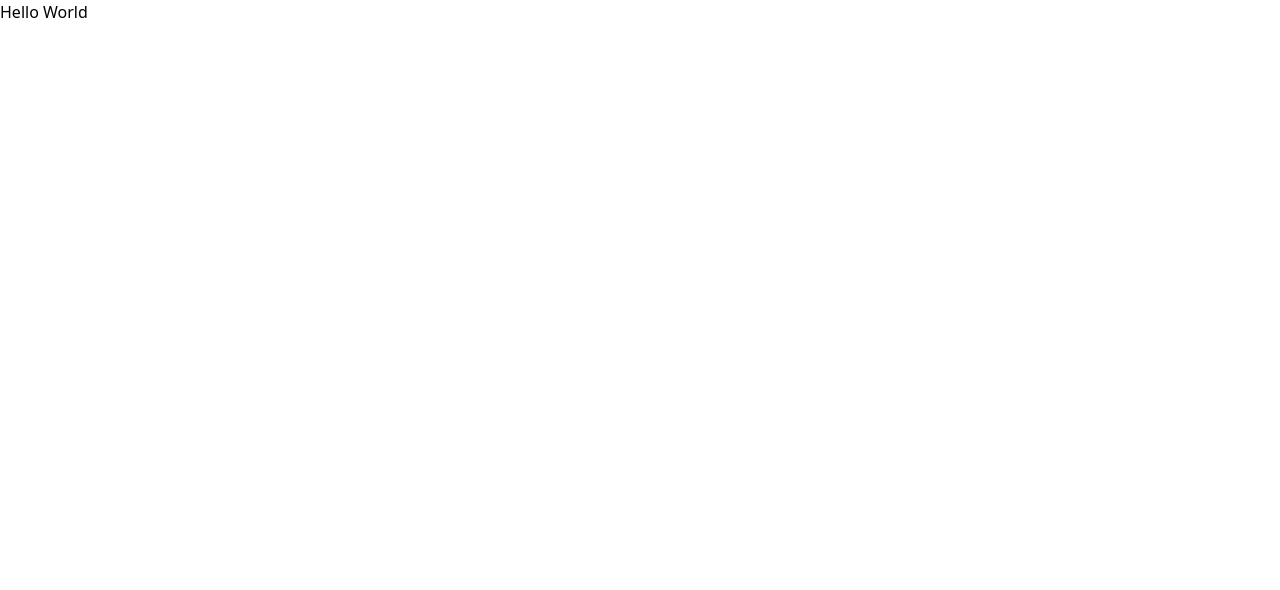
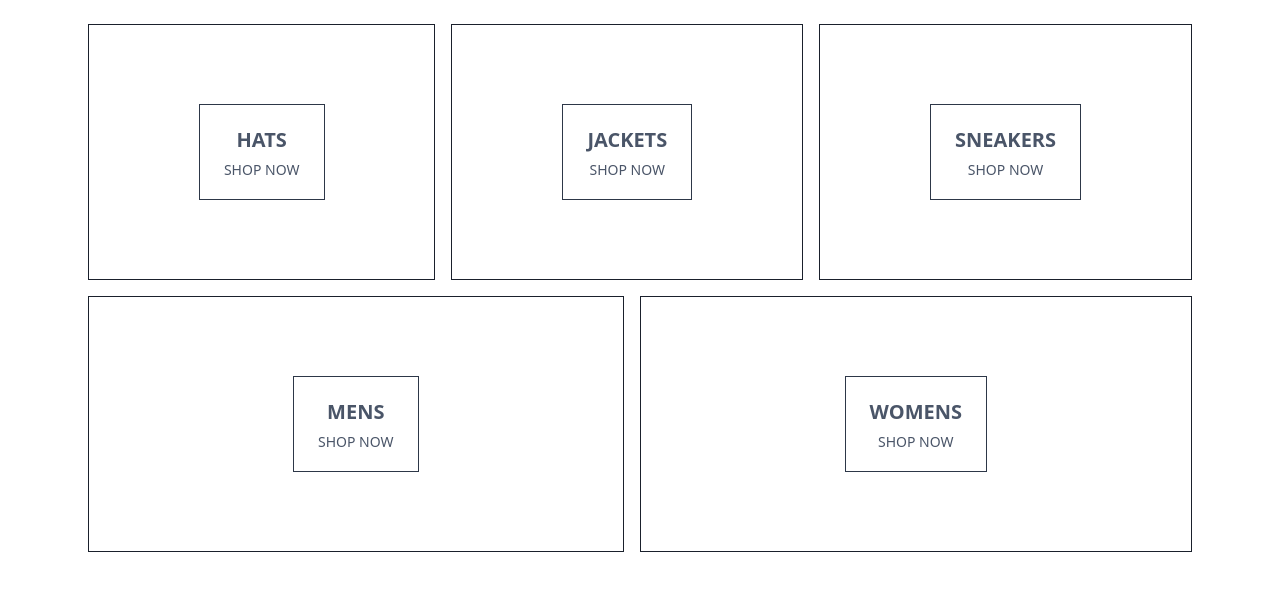
Before and after one commit to gitbit-hash/react-tailwind-app, a React (Create React App) app: page / in a window 1280 px wide. Shown: the top 590 px of the page. Built offline with nearby package versions, Linux system fonts and the light colour scheme.

Commit message:
added HomePage file and style it with tailwindm=, added tailwind.config to extend min-width vlaues

```diff
--- a/src/App.jsx
+++ b/src/App.jsx
@@ -1,9 +1,11 @@
 import React from 'react';
+
+import HomePage from './HomePage';
 
 function App() {
   return (
     <div>
-      Hello World
+      <HomePage />
     </div>
   );
 }
--- /dev/null
+++ b/src/HomePage.jsx
@@ -0,0 +1,39 @@
+import React from 'react';
+
+const HomePage = () => (
+  <div className='flex flex-col items-center px-20 py-6'>
+    <div className='flex flex-wrap w-full justify-between'>
+      <div className='flex flex-auto items-center justify-center min-w-1/4 h-64 border border-gray-900 mt-0 mx-2 mb-4'>
+        <div className='flex flex-col items-center justify-center h-24 py-0 px-6 border border-gray-800'>
+          <h1 className='font-bold mb-1 text-xl text-gray-700'>HATS</h1>
+          <span className='font-medium text-sm text-gray-700 '>SHOP NOW</span>
+        </div>
+      </div>
+      <div className='flex flex-auto items-center justify-center min-w-1/4 h-64 border border-gray-900 mt-0 mx-2 mb-4'>
+        <div className='flex flex-col items-center justify-center h-24 py-0 px-6 border border-gray-800'>
+          <h1 className='font-bold mb-1 text-xl text-gray-700'>JACKETS</h1>
+          <span className='font-medium text-sm text-gray-700'>SHOP NOW</span>
+        </div>
+      </div>
+      <div className='flex flex-auto items-center justify-center min-w-1/4 h-64 border border-gray-900 mt-0 mx-2 mb-4'>
+        <div className='flex flex-col items-center justify-center h-24 py-0 px-6 border border-gray-800'>
+          <h1 className='font-bold mb-1 text-xl text-gray-700'>SNEAKERS</h1>
+          <span className='font-medium text-sm text-gray-700'>SHOP NOW</span>
+        </div>
+      </div>
+      <div className='flex flex-auto items-center justify-center min-w-1/4 h-64 border border-gray-900 mt-0 mx-2 mb-4'>
+        <div className='flex flex-col items-center justify-center h-24 py-0 px-6 border border-gray-800'>
+          <h1 className='font-bold mb-1 text-xl text-gray-700'>MENS</h1>
+          <span className='font-medium text-sm text-gray-700'>SHOP NOW</span>
+        </div>
+      </div>
+      <div className='flex flex-auto items-center justify-center min-w-1/4 h-64 border border-gray-900 mt-0 mx-2 mb-4'>
+        <div className='flex flex-col items-center justify-center h-24 py-0 px-6 border border-gray-800'>
+          <h1 className='font-bold mb-1 text-xl text-gray-700'>WOMENS</h1>
+          <span className='font-medium text-sm text-gray-700'>SHOP NOW</span>
+        </div>
+      </div>
+    </div>
+  </div>
+)
+export default HomePage;
--- a/src/assets/tailwind.css
+++ b/src/assets/tailwind.css
@@ -1,4 +1,3 @@
-
 @import "tailwindcss/base";
 @import "tailwindcss/components";
 @import "tailwindcss/utilities";
```
Also changed, not shown: tailwind.config.js (added, +19 -0 lines), src/assets/main.css, tailwind.js, 1 other file (tests, documents, lock files or other folders).
